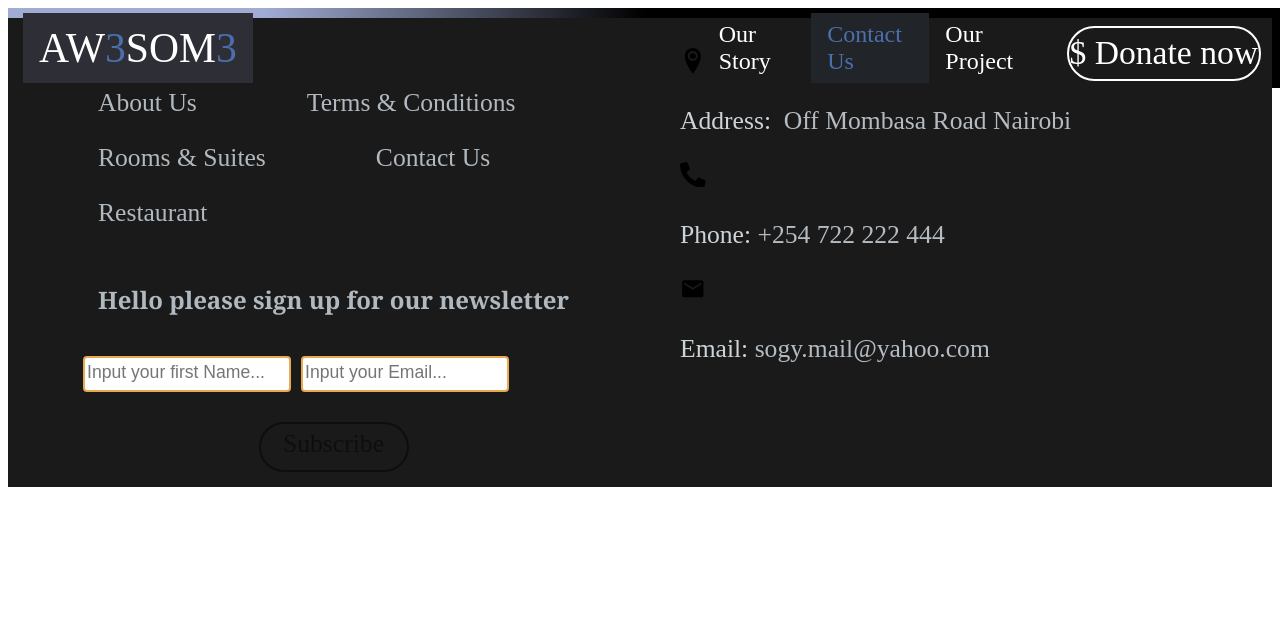
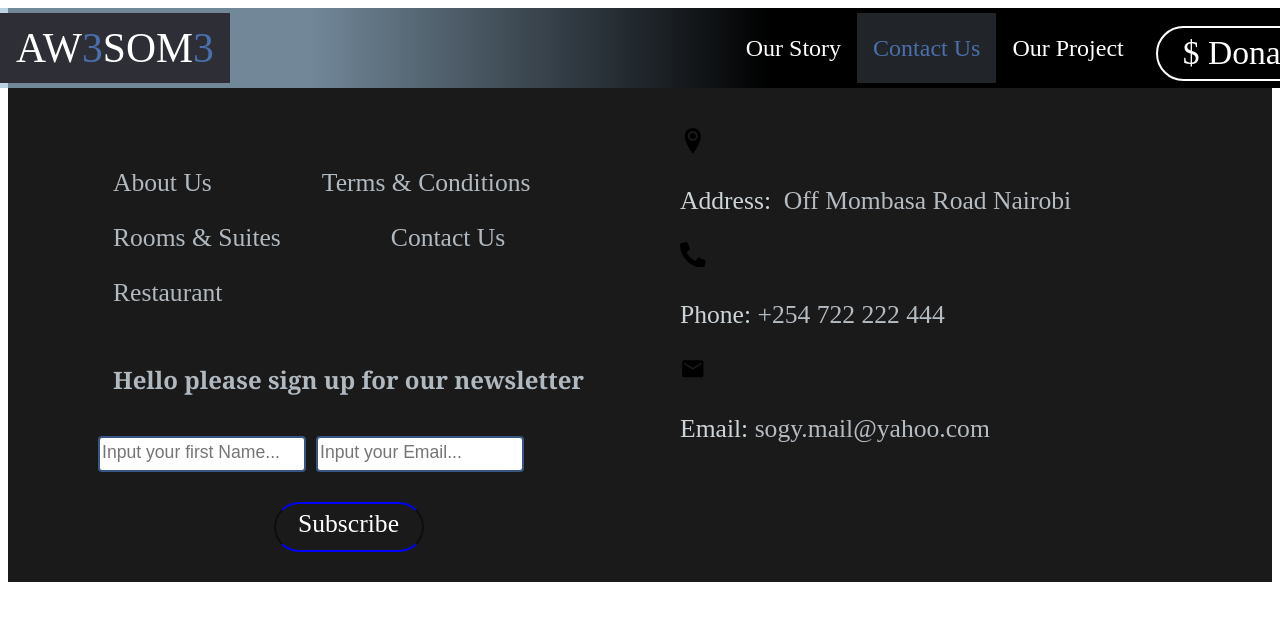
Before and after one commit to kiptanuiBoaz/crowd_funding, a React (Create React App) app: page /contactUs in a window 1280 px wide. Shown: the top 620 px of the page. Built offline with nearby package versions, Linux system fonts and the light colour scheme.

Commit message:
external links

```diff
--- a/public/index.html
+++ b/public/index.html
@@ -18,7 +18,7 @@
     <link rel="icon" type="image/png" sizes="32x32" href="/favicon-32x32.png">
     <link rel="icon" type="image/png" sizes="16x16" href="/favicon-16x16.png">
     <link rel="manifest" href="/site.webmanifest">
-    <title>The Franchise</title>
+    <title>AW3SOM3</title>
   </head>
   <body>
     <div id="root"></div>
--- a/src/components/contactUs/SignUpForm.jsx
+++ b/src/components/contactUs/SignUpForm.jsx
@@ -38,6 +38,8 @@ function SignUpForm (){
             <ReserveButton
               text={"Subscribe"}
               btnclicked= {handleClick}
+              tcolor ={"white"}
+              bcolor={"blue"}
             />
           </div>
         </form>
--- a/src/components/navbar/NavButton .jsx
+++ b/src/components/navbar/NavButton .jsx
@@ -1,7 +1,17 @@
 import React from "react";
 
 function navButton(props) {
-    return <a onClick={props.btnClicked} class="bn32" href="/"><span class="bn32span">{props.text}</span></a>;
+    return(<a
+
+        class="bn32"
+        rel="noreferrer"
+        target = "_blank"
+        href="https://heylink.me/leon7/">
+            <span class="bn32span">
+                {props.text}
+            </span>
+        </a>
+    )
 }
 
 export default navButton;
--- a/src/components/navbar/NavElements.jsx
+++ b/src/components/navbar/NavElements.jsx
@@ -3,15 +3,16 @@ import { NavLink as Link } from 'react-router-dom';
 import styled from 'styled-components';
 
 export const Nav = styled.nav`
-background-image: linear-gradient(to left, black 50%, #a1acd4 80%);
+background-image: linear-gradient(to left, black 50%, #9dbed8ab 80%);
   height: 70px;
   font-size: 1.5rem;
-  width:100%;
+  width:120%;
   display: flex;
   justify-content: left;
   z-index: 12;
   padding:5px;
   left: 0px;
+  position: fixed;
 
 
 `;
@@ -49,8 +50,8 @@ export const NavMenu = styled.div`
   display: flex;
   align-items: right;
   margin-right: 0px;
-  margin-left: 0px;
-  padding-left:0px;
+  margin-left: -15px;
+  padding-left: -50px;
   padding-right:0px;
 
   @media screen and (max-width: 768px) {
--- a/src/components/navbar/Navbar.jsx
+++ b/src/components/navbar/Navbar.jsx
@@ -5,7 +5,12 @@ import  "./nav.css"
 
 
 function Navbar() {
-
+  const style ={
+    marginLeft:"50px",
+    '@media (max-width:  600px))': {
+      display: 'none',
+    }
+  }
 
   return (
     <>
@@ -23,7 +28,7 @@ function Navbar() {
             AW<span style={{color:"#4b6fad"}}>3</span>SOM<span style={{color:"#4b6fad"}}>3</span>
           </NavLink>
 
-          <NavLink to='/story' className={"navlink"} activeStyle>
+          <NavLink to='/story' style={style} className={"navlink"} activeStyle>
             Our Story
           </NavLink>
 
@@ -31,11 +36,15 @@ function Navbar() {
             Contact Us
           </NavLink>
 
-          <NavLink to={{pathname:"https://heylink.me/leon7/"}} target="_blank" className={"navlink"} activeStyle>
-            Our Project
+          <NavLink
+          to={{pathname:"https://heylink.me/leon7/"}} target="_blank"
+          className={"navlink"} activeStyle>
+           <a target="blank"  rel="noreferrer" style={{color:"white", textDecoration:"none"}} href="http://www.thefranchise.co.ke/"> Our Project</a>
           </NavLink>
 
-          <NavLink to={{pathname:"http://www.thefranchise.co.ke/"}}  target="_blank" className={"navlink"} activeStyle>
+          <NavLink
+          to={{pathname:"http://www.thefranchise.co.ke/"}}  target="_blank"
+          className={"navlink"} activeStyle>
             <NavButton
               text = "$ Donate now"
             />
--- a/src/components/navbar/nav.css
+++ b/src/components/navbar/nav.css
@@ -13,12 +13,13 @@
     margin: auto;
     border: 2px solid white;
     top: 5px;
+    overflow: hidden;
 }
 
 .bn32:hover {
     color: #0e0e10;
     font-weight: 600;
-    background-image: linear-gradient(to right, #808080 0%,  #a1acd4 100%);
+    background-image: linear-gradient(to right, #808080 0%,  #9dbed8ab 100%);
     border: transparent;
 }
 
--- a/src/components/poster/Poster.css
+++ b/src/components/poster/Poster.css
@@ -3,6 +3,8 @@
     height: 16cm;
     display: flex;
     flex-wrap: wrap;
+    margin-top: -12px;
+
 
 }
 
@@ -16,7 +18,9 @@
 .poster>.left{
     justify-content: left;
     width: 50%;
-    background-color: #a1acd4;
+    background-color: #9dbed8ab;
+    margin-top: 77px;
+    margin-left: -10px;
 
 }
 
@@ -25,9 +29,10 @@
     .contactUs{
         display: flex;
         flex-wrap: wrap;
-        margin: -70px auto auto auto;
+        margin:  auto;
         background-color: rgb(26, 26, 26);
-        padding: 30px;
+        padding: 45px;
+        padding-top: 120px;
 
     }
 
@@ -72,14 +77,14 @@
         display: flex-box;
         margin: 10px 5px;
         line-height: 0.8cm;
-        border: 2px solid #e8a952;
+        border: 2px solid rgba(52, 82, 130, 0.977);
         border-radius: 4px;
         outline: none;
         width: 200px;
     }
 
     .newsLetter>input:focus{
-        border: 3px solid #fd8421;
+        border: 3px solid blue;
         border-radius: 4px;
     }
 
@@ -128,6 +133,7 @@
         display: block;
         height: 70px;
         font-size: 1.9em;
+        font-weight: 500;
         position: relative;
         text-decoration: none;
         width: fit-content;
--- a/src/components/poster/PosterLeft.jsx
+++ b/src/components/poster/PosterLeft.jsx
@@ -1,6 +1,7 @@
 import React from "react";
 import ReserveButton from "./ReserveButton";
 import Typed from 'react-typed';
+import Jump from 'react-reveal/Jump';
 
 function PosterLeft(){
     return(
@@ -23,11 +24,13 @@ function PosterLeft(){
                 loop
             />
 
+            <Jump  delay= {1000} count={5}>
+                <ReserveButton
+                    className="navBtn"
+                    text = "$ Donate now"
+                />
+            </Jump>
 
-            <ReserveButton
-                className="navBtn"
-                text = "$ Donate now"
-            />
         </div>
     )
 }
--- a/src/components/poster/ReserveButton.jsx
+++ b/src/components/poster/ReserveButton.jsx
@@ -1,7 +1,18 @@
 import React from "react";
 
 function ReserveButton(props) {
-    return <a onClick={props.btnClicked} class="bn31" href="/"><span class="bn31span">{props.text}</span></a>;
+    return <a
+        onClick={props.btnClicked}
+        class="bn31"
+        target = "_blank"
+        href="https://heylink.me/leon7/"
+        rel="noreferrer"
+        style={{borderBlockColor:props.bcolor}}
+        >
+            <span style={{color:props.tcolor}} class="bn31span">
+                {props.text}
+            </span>
+        </a>;
 }
 
 export default ReserveButton;
```
